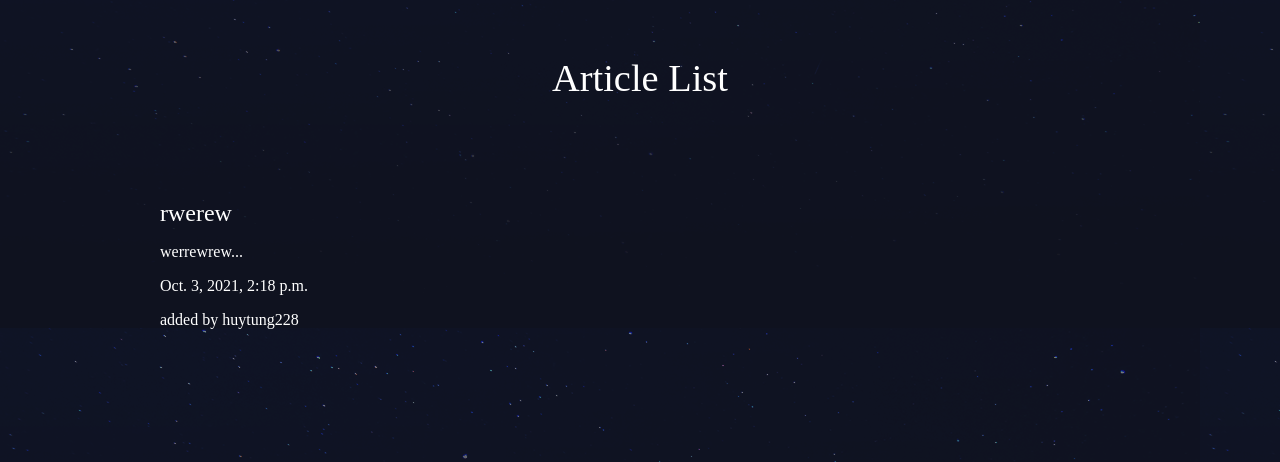
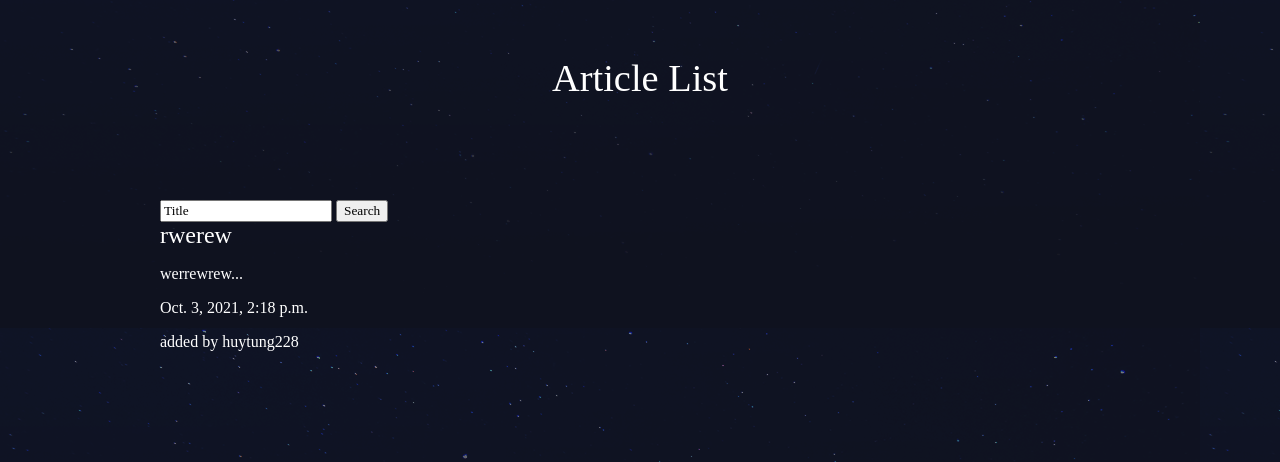
Before and after one commit to huytung228/DjangoBlog, a Django app: page / in a window 1280 px wide. Shown: the part 144-606 px from the top of the page. Run offline with Django 3.2, Linux system fonts and the light colour scheme; a user stored in the database is signed in; data comes from the database, SQL or seed files in the repository; both versions use the stored data as it was after the commit.

Commit message:
add search feature

```diff
--- a/articles/templates/articles/article_list.html
+++ b/articles/templates/articles/article_list.html
@@ -2,6 +2,11 @@
 
 {% block content %}
     <h1>Article List</h1>
+    <form action="{% url 'articles:search' %}", method="post">
+        {% csrf_token %}
+        <input type="text", name="search_string", value="Title">
+        <input type="submit", value="Search", name="search_button">
+    </form>
     <div class='articles'>
         {% for art in arts %}
             <div class="art">
@@ -10,6 +15,11 @@
                 <p>{{ art.date }}</p>
                 <p class="author">added by {{ art.author.username }}</p>
             </div>
+        {% empty %}
+            {% if action == 'search' %}
+                <p>Can not find acticle you want</p>
+            {% endif %}
+
         {% endfor%}
     </div>
 {% endblock %}
--- a/articles/urls.py
+++ b/articles/urls.py
@@ -6,7 +6,9 @@ app_name = 'articles'
 urlpatterns = [
     path('', views.article_list, name='list'),
     path('create', views.create_article, name='create'),
+    path('search', views.article_search, name='search'),
     path('<slug_article>', views.article_detail, name='detail'),
     path('delete/<article_delete>', views.article_delete, name='delete'),
-    path('edit/<article_edit>', views.article_edit, name='edit')
+    path('edit/<article_edit>', views.article_edit, name='edit'),
+    path('search', views.article_search, name='search')
 ]
--- a/articles/views.py
+++ b/articles/views.py
@@ -51,3 +51,10 @@ def create_article(request):
             return redirect('articles:list')
     f = ArticleForm()
     return render(request, 'articles/article_create.html', {'form' : f, 'action_type' : 'create'})
+
+def article_search(request):
+    if request.method == 'POST':
+        data_post = dict(request.POST)
+        search_string = data_post['search_string'][0]
+        articles = Article.objects.filter(title__icontains=search_string)
+        return render(request, 'articles/article_list.html', {'arts' : articles, 'action' : 'search'})
```
Also changed, not shown: db.sqlite3.
